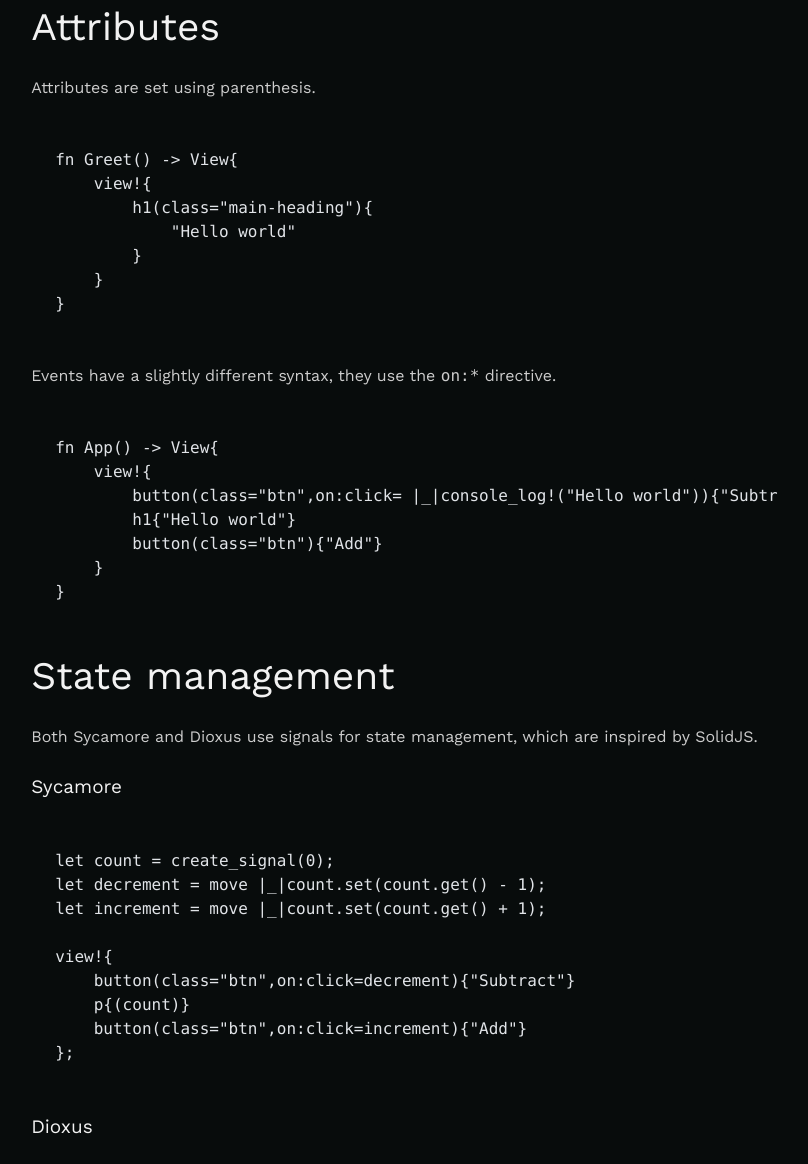
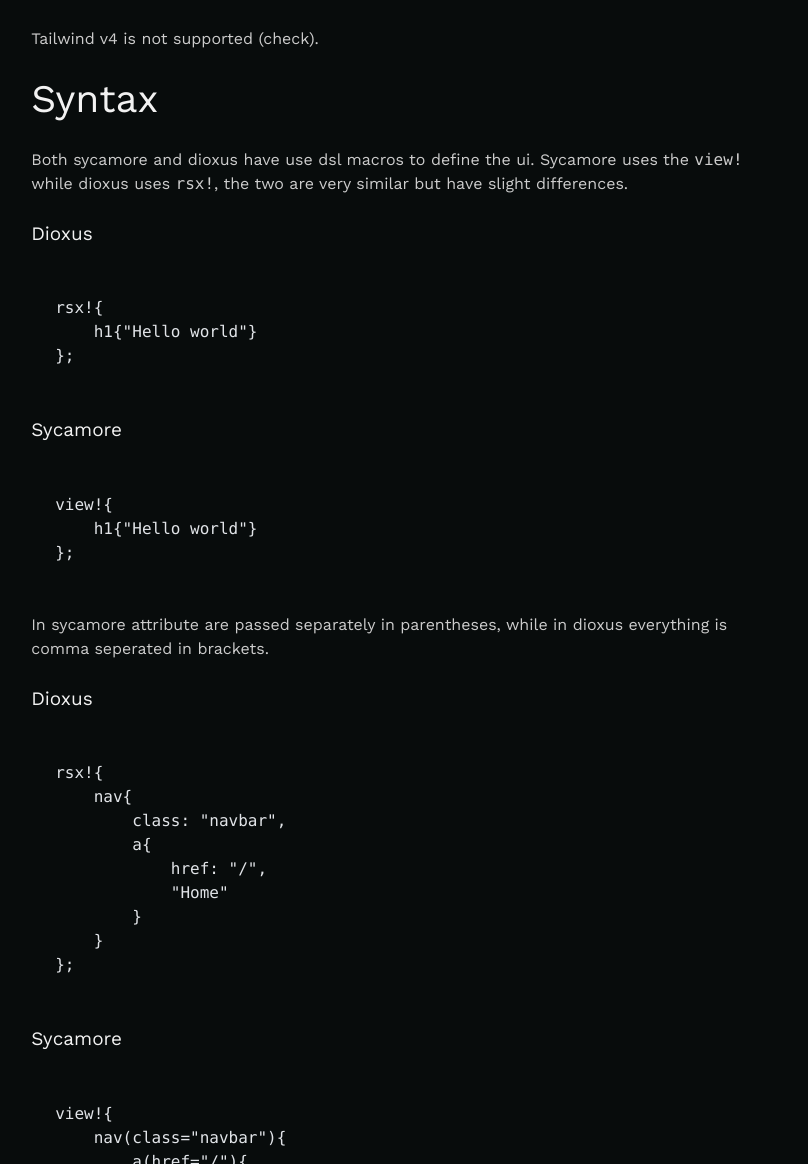
Before and after one commit to snubwoody/wakunguma.com, an Astro site: page /blog/rust-frontend-frameworks in a window 1280 px wide. Shown: the part 1636-2800 px from the top of the page, without its empty margins (114-922 px from the left). Built offline with nearby package versions, Linux system fonts and the light colour scheme; Astro itself is replaced by a stand-in of ours; code samples lack their colours.

Commit message:
update blog post

````diff
--- a/src/pages/blog/rust-frontend-frameworks.md
+++ b/src/pages/blog/rust-frontend-frameworks.md
@@ -17,6 +17,7 @@
 - Sycamore
 - Leptos
 
+>[!tip] Use #!\[allow(non_snake_case)\] at the top of you rust files to prevent compiler warnings if you want to use PascalCase for component name.
 ## Testing
 ## Sycamore
 Sycamore compiles to HTML and uses web assembly for rendering.
@@ -35,7 +36,49 @@
 ```
 Tailwind v4 is not supported (check).
 
-## Attributes
+## Syntax
+Both sycamore and dioxus have use dsl macros to define the ui. Sycamore uses the `view!` while dioxus uses `rsx!`, the two are very similar but have slight differences.
+
+###### Dioxus
+```rust
+rsx!{
+	h1{"Hello world"}
+};
+```
+
+###### Sycamore
+```rust
+view!{
+	h1{"Hello world"}
+};
+```
+
+In sycamore attribute are passed separately in parentheses, while in dioxus everything is comma seperated in brackets.
+###### Dioxus
+```rust
+rsx!{
+	nav{
+		class: "navbar",
+		a{
+			href: "/",
+			"Home"
+		}
+	}
+};
+```
+###### Sycamore
+```rust
+view!{
+	nav(class="navbar"){
+		a(href="/"){
+			"Home"
+		}
+	}
+};
+```
+
+
+### Attributes
 Attributes are set using parenthesis.
 ```rust
 fn Greet() -> View{
````
